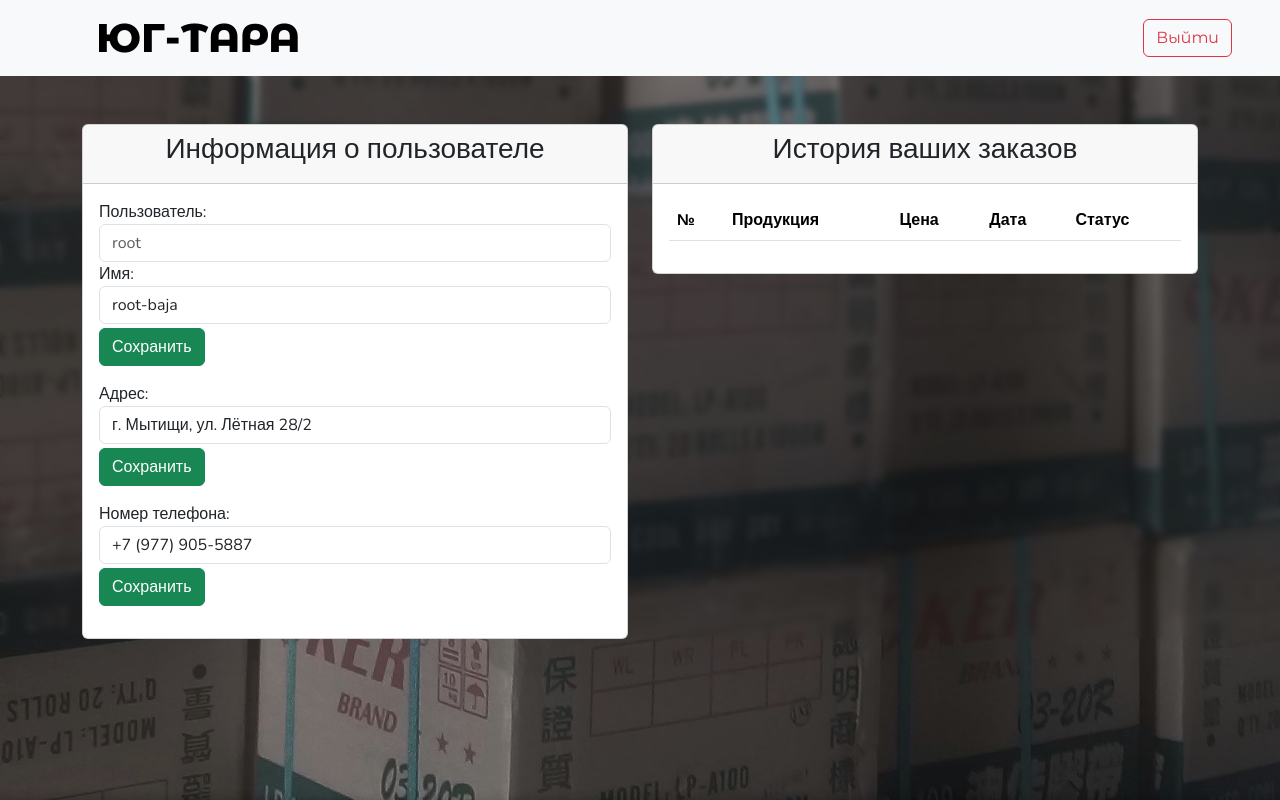
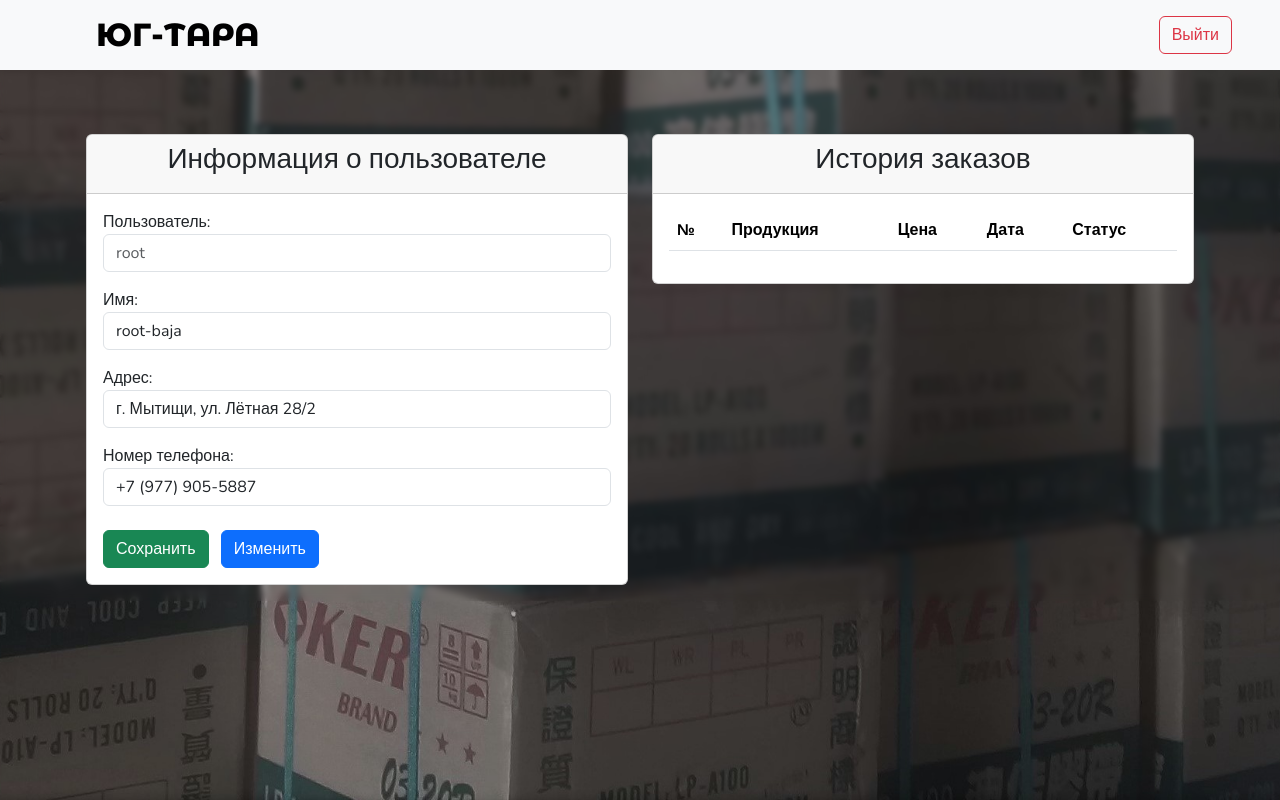
Before and after one commit to pkomarov53/Flask_Plastic_Group, a Flask app: page /dashboard in a window 1280 px wide. Run offline with Flask 3, Linux system fonts and the light colour scheme; a user stored in the database is signed in; lists and menus that the app fills with data are empty; some libraries are stand-ins or nearby versions.

Commit message:
Stylesheet, JS updates

```diff
--- a/main.py
+++ b/main.py
@@ -40,12 +40,18 @@ class User(db.Model):
         return True
 
 
+class Product(db.Model):
+    id = db.Column(db.Integer, primary_key=True)
+    product_name = db.Column(db.String(100))
+
+
 class Purchase(db.Model):
     id = db.Column(db.Integer, primary_key=True)
     user_id = db.Column(db.Integer, db.ForeignKey('user.id'), nullable=False)
     product_name = db.Column(db.String(100), nullable=False)
     price = db.Column(db.Float, nullable=False)
     order_date = db.Column(db.Date)
+    order_status = db.Column(db.String(10))
 
 
 # Дополнительная информация о пользователе
@@ -101,7 +107,7 @@ def user_register():
             db.session.commit()
             flash('Успешная регистрация! Теперь вы можете войти.', 'success')
             return redirect(url_for('user_auth'))
-    return render_template('user_register.html')
+    return render_template('user_register.html', title='Регистрация')
 
 
 # Рендер дэшборда
--- a/static/js/userPanel_scripts.js
+++ b/static/js/userPanel_scripts.js
@@ -1,10 +1,17 @@
-function enableFields(fieldId) {
-    document.getElementById(fieldId).readOnly = false;
+function enableFields() {
+    document.getElementById('name').readOnly = false;
+    document.getElementById('address').readOnly = false;
+    document.getElementById('phone').readOnly = false;
 }
 
-function saveChanges(fieldId) {
-    var value = document.getElementById(fieldId).value;
-    console.log("Saving changes for field " + fieldId + ": " + value);
-    // Добавьте здесь логику сохранения изменений
-    document.getElementById(fieldId).readOnly = true;
+function saveChanges() {
+    document.getElementById('name').readOnly = true;
+    document.getElementById('address').readOnly = true;
+    document.getElementById('phone').readOnly = true;
 }
+
+document.addEventListener('DOMContentLoaded', function() {
+    var phoneSelector = document.getElementById('phone');
+    var im = new Inputmask('+7 (999) 999-9999');
+    im.mask(phoneSelector);
+});
--- a/templates/base_template.html
+++ b/templates/base_template.html
@@ -7,6 +7,7 @@
 {% block title -%}
     <title>{{ title }}</title>
 {% endblock %}
+    <link rel="icon" href="{{ url_for('static', filename='images/favicon.png') }}" type="image/x-icon">
 {% block imports %}
     {%- block common_imports %}
         <link href="https://cdn.jsdelivr.net/npm/bootstrap@5.3.2/dist/css/bootstrap.min.css" rel="stylesheet" integrity="sha384-T3c6CoIi6uLrA9TneNEoa7RxnatzjcDSCmG1MXxSR1GAsXEV/Dwwykc2MPK8M2HN" crossorigin="anonymous">
--- a/templates/user_login.html
+++ b/templates/user_login.html
@@ -32,8 +32,8 @@
                                 <input type="password" class="form-control" id="password" name="password" required>
                             </div>
                             <div class="d-grid">
-                                <button type="submit" class="btn btn-primary btn-lg p-2">Войти</button>
-                                <button type="submit" class="btn btn-primary btn-lg mt-2 p-2">Регистрация</button>
+                                <button type="submit" class="btn btn-primary btn-lg p-1">Войти</button>
+                                <a href="{{ url_for('user_register') }}" class="btn btn-primary btn-lg mt-2 p-1">Регистрация</a>
                             </div>
                         </form>
                     </div>
--- a/templates/user_panel.html
+++ b/templates/user_panel.html
@@ -1,4 +1,9 @@
 {% extends 'base_template.html' %}
+
+{% block head %}
+    <meta name="viewport" content="width=device-width, initial-scale=1">
+{% endblock %}
+
 {% block imports %}
 
 	{%- block common_imports %}
@@ -12,7 +17,9 @@
 	{%- block user_imports %}
 		<link href="{{ url_for('static', filename='css/index_stylesheet.css') }}" rel="stylesheet">
 		<script src="{{ url_for('static', filename='js/userPanel_scripts.js') }}"></script>
+		<script src="https://ajax.googleapis.com/ajax/libs/jquery/3.5.1/jquery.min.js"></script>
 		<script src="https://stackpath.bootstrapcdn.com/bootstrap/4.5.2/js/bootstrap.min.js"></script>
+		<script src="https://cdn.jsdelivr.net/npm/inputmask@5.0.7/dist/inputmask.min.js"></script>
 	{%- endblock %}
 
 {% endblock %}
@@ -20,46 +27,39 @@
 {% block content %}
 
 {% block navigation %}
-<nav class="navbar navbar-light bg-light px-5">
+	<nav class="navbar navbar-dark bg-light px-5">
 		<a href="{{ url_for('index') }}" class="d-flex align-items-center ms-5 link-body-emphasis text-decoration-none ">
-        <p class="montserrat-alternates-extrabold fs-1 m-0 me-5">ЮГ-ТАРА</p>
+			<p class="montserrat-alternates-extrabold fs-2 m-0">ЮГ-ТАРА</p>
 		</a>
-    <form class="form-inline my-2 my-lg-0 montserrat-alternates-extrabold">
-        <a href="{{ url_for('logout') }}">
-            <button class="btn btn-outline-danger my-2 my-sm-0" type="button">Выйти</button>
-        </a>
-    </form>
+		<a href="{{ url_for('logout') }}" class="btn btn-outline-danger my-2" type="button">Выйти</a>
 	</nav>
 {% endblock %}
 
 {% block user_info %}
-<div class="custom-container container mt-5">
+<div class="custom-container container mt-5 p-3">
 	<div class="row">
 		<div class="col-md-6 col-12">
 			<div class="card">
 				<div class="card-header">
-                    <h3 class="text-center">Информация о пользователе</h3>
-                </div>
+					<h3 class="text-center">Информация о пользователе</h3> </div>
 				<div class="card-body">
 					<form method="post" action="{{ url_for('dashboard') }}">
 						<div class="form-group">
 							<label for="username">Пользователь:</label>
-                            <input type="text" class="form-control" id="username" placeholder="{{ current_user.username }}" readonly>
+							<input type="text" class="form-control" id="username" placeholder="{{ current_user.username }}" readonly> </div>
+						<div class="form-group mt-3">
+							<label for="name">Имя:</label>
+							<input type="text" class="form-control" id="name" name="name" placeholder="Введите ваше имя" value="{{ user_info.name if user_info else '' }}" readonly>
 						</div>
-                        <div class="form-group">
-                            <label for="name">Имя:</label>
-                            <input type="text" class="form-control" id="name" name="name" placeholder="Введите ваше имя" value="{{ user_info.name if user_info else '' }}" {% if not user_info %} readonly {% endif %}>
-                            <button type="submit" class="btn btn-success mt-1 mb-3" {% if not user_info %}  {% endif %}>Сохранить</button>
+						<div class="form-group mt-3">
+							<label for="address">Адрес:</label>
+							<input type="text" class="form-control" id="address" name="address" placeholder="Введите ваш адрес" value="{{ user_info.address if user_info else '' }}" readonly>
 						</div>
-                        <div class="form-group">
-                            <label for="address">Адрес:</label>
-                            <input type="text" class="form-control" id="address" name="address" placeholder="Введите ваш адрес" value="{{ user_info.address if user_info else '' }}" {% if not user_info %} readonly {% endif %}>
-                            <button type="submit" class="btn btn-success mt-1 mb-3" {% if not user_info %}  {% endif %}>Сохранить</button>
-                        </div>
-                        <div class="form-group">
+						<div class="form-group mt-3">
 							<label for="phone">Номер телефона:</label>
-                            <input type="tel" class="form-control" id="phone" name="phone" placeholder="Введите номер телефона" value="{{ user_info.phone if user_info else '' }}" {% if not user_info %} readonly {% endif %}>
-                            <button type="submit" class="btn btn-success mt-1 mb-3" {% if not user_info %}  {% endif %}>Сохранить</button>
+							<input type="tel" class="form-control" id="phone" name="phone" placeholder="Введите номер телефона" value="{{ user_info.phone if user_info else '' }}" readonly>
+							<button type="submit" class="btn btn-success mt-4">Сохранить</button>
+							<button type="button" class="btn btn-primary mt-4 ms-2" onclick="enableFields()">Изменить</button>
 						</div>
 					</form>
 				</div>
@@ -69,11 +69,10 @@
 
 		<!--- Блок истории заказов пользователя --->
         {% block order_history %}
-        <div class="custom-container container col-md-6 col-12">
+		<div class="custom-container container col-md-6 col-12 ">
 			<div class="card">
 				<div class="card-header">
-                    <h3 class="text-center">История ваших заказов</h3>
-                </div>
+					<h3 class="text-center">История заказов</h3> </div>
 				<div class="card-body">
 					<table class="table px-6">
 						<thead>
@@ -85,23 +84,19 @@
 								<th>Статус</th>
 							</tr>
 						</thead>
-                        <tbody>
-                            {% for order in user_orders %}
+						<tbody> {% for order in user_orders %}
 							<tr>
 								<td class="fs-6">{{ order.id }}</td>
 								<td class="fs-6">{{ order.product_name }}</td>
 								<td class="fs-6">{{ order.price }}</td>
 								<td class="fs-6">{{ order.order_date }}</td>
-                                <!-- Добавьте статус заказа, если это применимо -->
-                            </tr>
-                            {% endfor %}
-                        </tbody>
+								<td class="fs-6">{{ order.order_status }}</td>
+							</tr> {% endfor %} </tbody>
 					</table>
 				</div>
 			</div>
 		</div>
     {% endblock %}
-
     </div>
 </div>
 
--- a/templates/user_register.html
+++ b/templates/user_register.html
@@ -1,4 +1,8 @@
 {% extends 'base_template.html' %}
+
+{% block head %}
+    <meta name="viewport" content="width=device-width, initial-scale=1">
+{% endblock %}
 
 {% block imports %}
     {%- block common_imports %}
```
Also changed, not shown: static/js/price_calc_scripts.js (deleted, +0 -58 lines), templates/index.html (+7 -15 lines), README.md, instance/ug_tara.db. Lines whose indentation alone changed are shown as unchanged.
